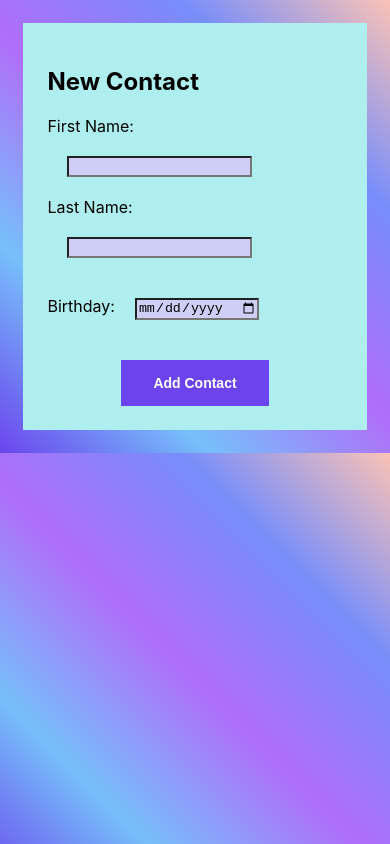
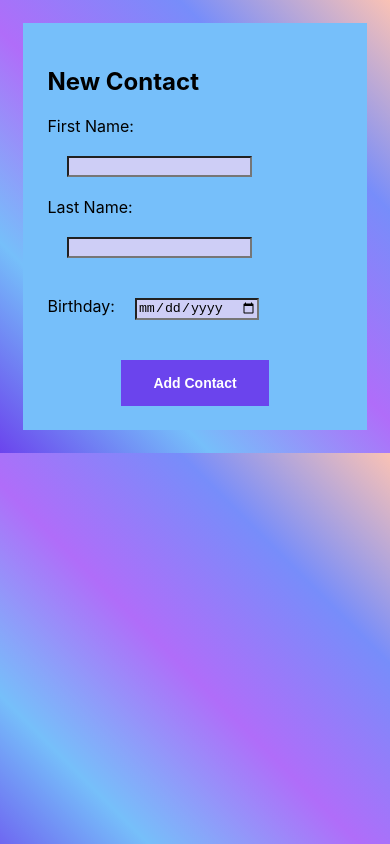
Before and after one commit to librairica/zodiac-react, a React (Create React App) app: page / in a window 390 px wide. Both pictures are taken after a click on the button "Add a contact". Built offline with nearby package versions, Linux system fonts and the light colour scheme.

Commit message:
reduce margins for mobile first styling

```diff
--- a/src/AddContactForm.css
+++ b/src/AddContactForm.css
@@ -4,23 +4,11 @@
 --maya-blue: #76BFFAff;
 --majorelle-blue: #6B44EDff; */
 
-#form-container {
-    display: flex;
-    justify-content: center;
-}
 #add-contact-form {
     max-width: 300px;
     padding: 7%;
-    background-color: paleturquoise;
+    background: #76BFFAff;
 }
-
-/* @media only screen and (max-width: 600px) {
-    #add-contact-form {
-        padding: 2%;
-        background-color: paleturquoise;
-    }
-} */
-
 
 #form-container label input {
     margin: 20px;
--- a/src/ContactList.css
+++ b/src/ContactList.css
@@ -4,9 +4,6 @@
     justify-content: space-between;
 } */
 
-tbody {
-    text-align: right;
-}
 .contacts-container {
     display: flex;
     flex-direction: column;
```
